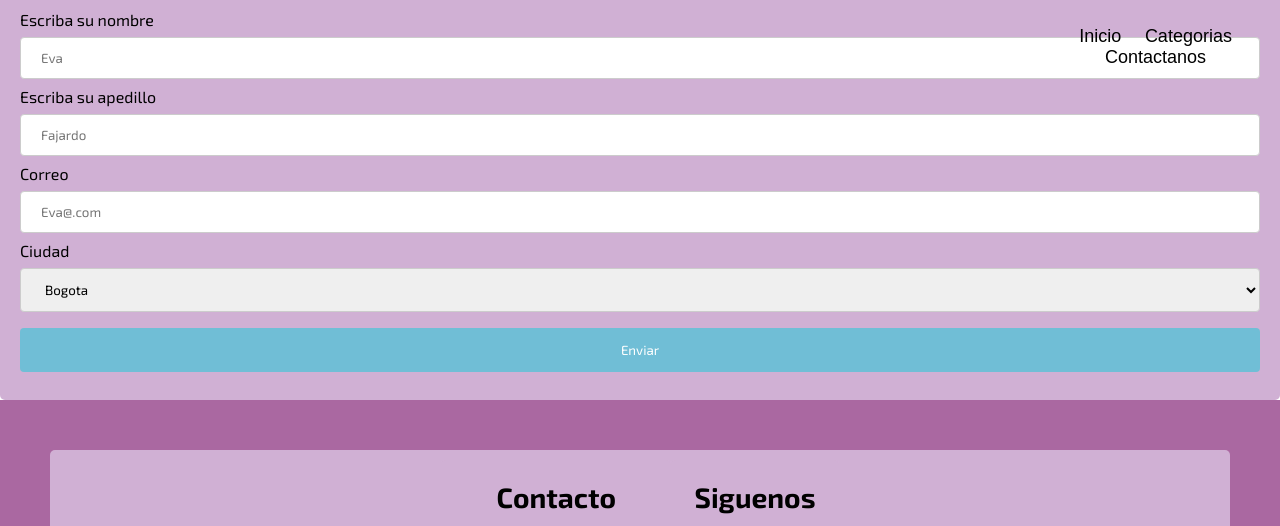
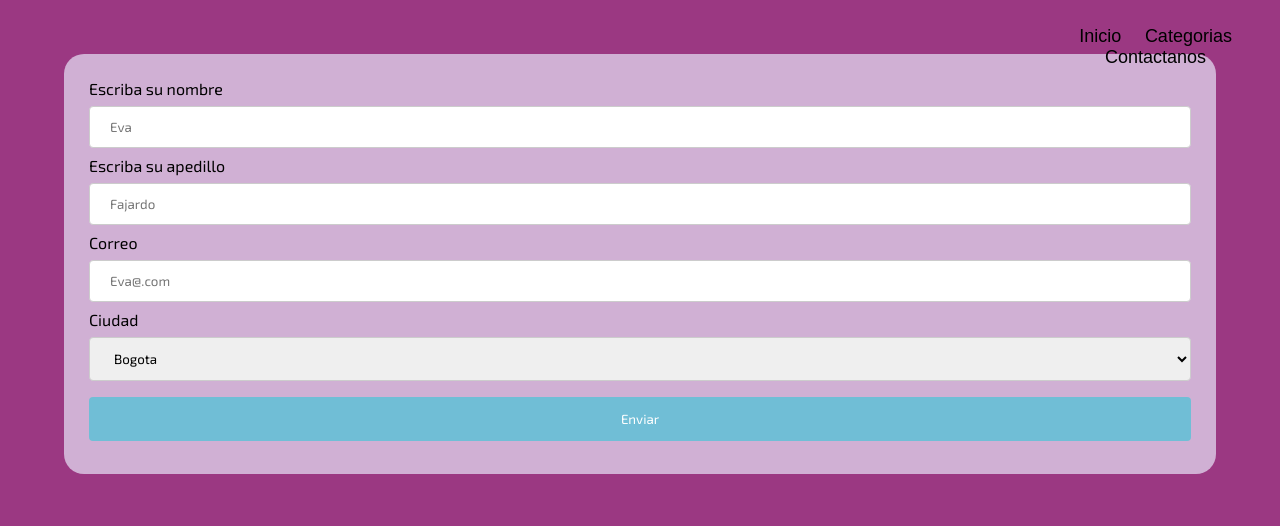
Before and after one commit to alpaulaarias/pagina-responsive-, a plain HTML site: page HTML/contactanos.html in a window 1280 px wide. Shown: the part 238-764 px from the top of the page. Drawn offline with Linux system fonts and the light colour scheme; a web font is replaced by a local one.

Commit message:
se agrega margen a formulario de contactanos

```diff
--- a/CSS/style.css
+++ b/CSS/style.css
@@ -117,6 +117,17 @@ div {
     border-radius: 5px;
     background-color: #d0b0d4;
     padding: 20px;
+}
+
+.form-container {
+    padding: 5%;
+    background-color: #9b3882;
+}
+
+form {
+    border-radius: 20px;
+    background-color: #d0b0d4;
+    padding: 25px;
 }
 
 .card {
--- a/HTML/contactanos.html
+++ b/HTML/contactanos.html
@@ -30,7 +30,7 @@
 
 </header>
 
-    <div>
+    <div class="form-container">
         <form>
           <label for="Nombre">Escriba su nombre</label>
           <input type="text" id="fname" name="firstname" placeholder="Eva">
```
